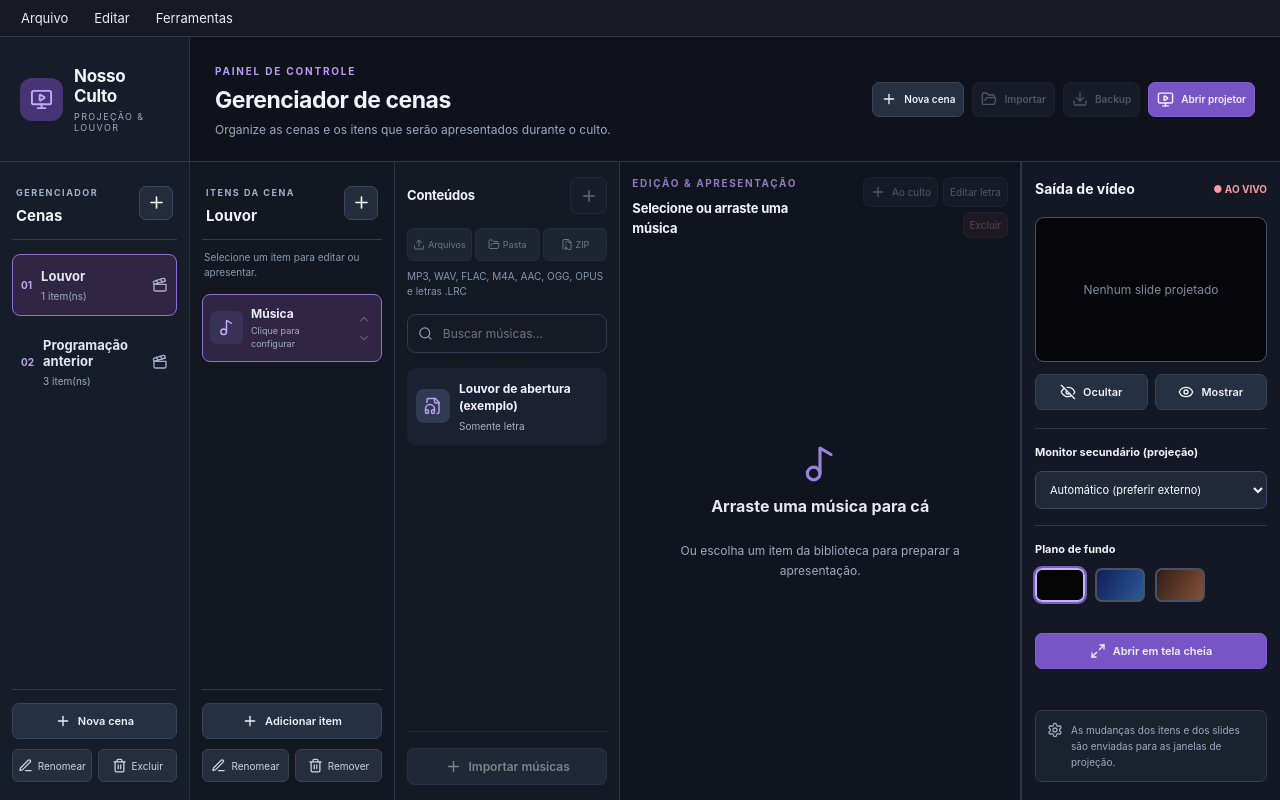
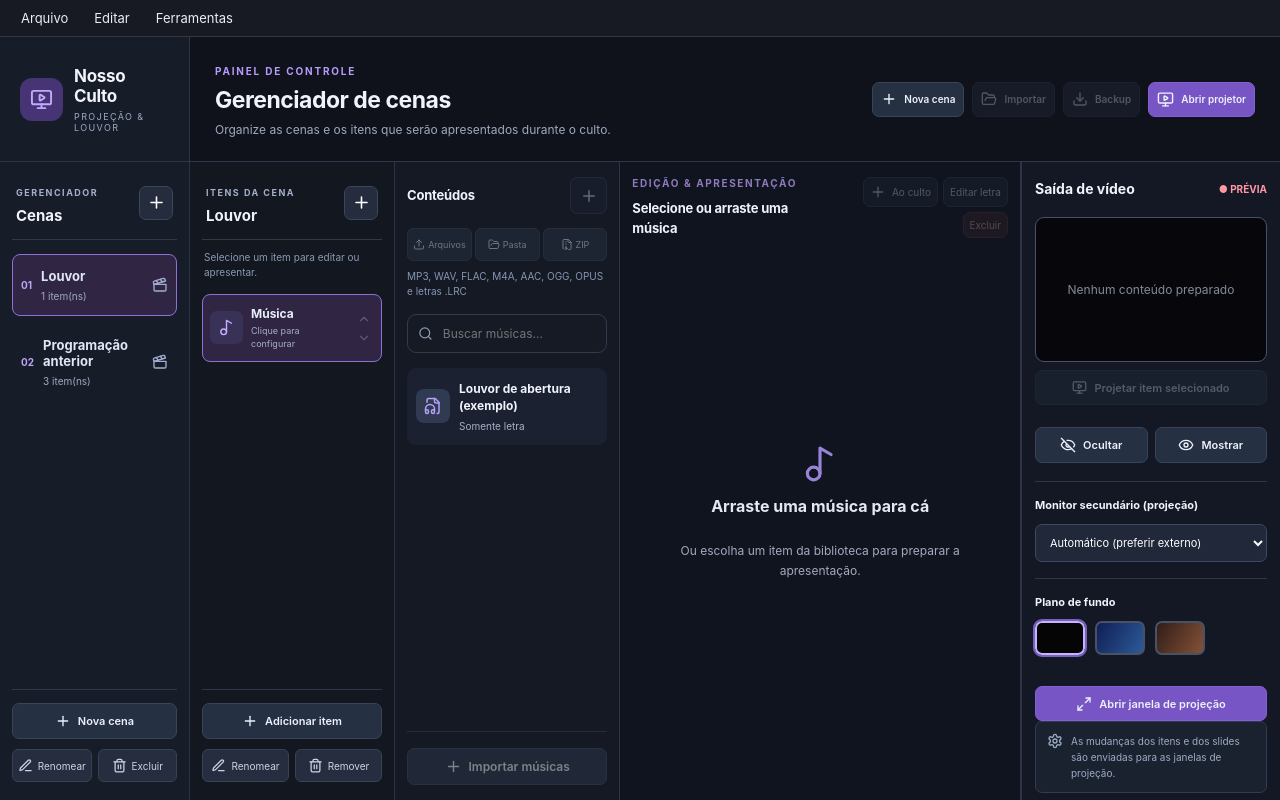
Before and after one commit to joaogentelucio/nosso-culto, a React (Vite) app: page / in a window 1280 px wide. Built offline with nearby package versions, Linux system fonts and the light colour scheme.

Commit message:
fix: preparar slides e sincronizar projeção no navegador e Electron

```diff
--- a/src/App.tsx
+++ b/src/App.tsx
@@ -10,9 +10,37 @@ import type {SavedProject,Scene,SceneItem,SceneItemType} from './scenes';
 import type {MusicItem} from './music';
 import './styles.css';
 import './scenes-layout.css';
+import './projection-fix.css';
 
 type Slide={title:string;body:string};
 type Live={slide:Slide|null;hidden:boolean;theme:'dark'|'blue'|'warm'};
+const LIVE_KEY='nosso-culto-live';
+const CHANNEL='nosso-culto-projection';
+function validLive(value:unknown):value is Live {
+ if(!value||typeof value!=='object')return false;
+ const data=value as Partial<Live>;
+ return typeof data.hidden==='boolean'&&
+   (data.theme==='dark'||data.theme==='blue'||data.theme==='warm')&&
+   (data.slide===null||Boolean(data.slide&&typeof data.slide.body==='string'&&typeof data.slide.title==='string'));
+}
+function persistedLive():Live|null {
+ try {
+   const raw=localStorage.getItem(LIVE_KEY);
+   const value:unknown=raw?JSON.parse(raw):null;
+   return validLive(value)?value:null;
+ }catch{return null;}
+}
+function initialSlide(item?:SceneItem,track?:MusicItem):Slide|null {
+ if(!item)return null;
+ if(item.type==='music'){
+   if(!track)return null;
+   const firstCue=track.cues?.find(c=>c.text.trim());
+   const body=firstCue?.text?.trim()||track.content.split(/\n\s*\n/).map(s=>s.trim()).find(Boolean);
+   return body?{title:track.title,body}:null;
+ }
+ const body=item.content?.split(/\n\s*\n/).map(s=>s.trim()).find(Boolean);
+ return body?{title:item.title,body}:null;
+}
 const INITIAL_LIBRARY:MusicItem[]=[
  {id:'welcome',type:'text',title:'Boas-vindas',content:'Sejam bem-vindos ao nosso culto!\n\nQue esta reunião seja um momento de comunhão e esperança.'},
  {id:'prayer',type:'text',title:'Momento de oração',content:'Vamos nos unir em oração.\n\nEntregue a Deus suas preocupações.'},
@@ -25,21 +53,51 @@ function readBrowser():SavedProject|null{
  try{return JSON.parse(localStorage.getItem(BROWSER_KEY)||'null') as SavedProject|null;}catch{return null;}
 }
 function ProjectionPage(){
- const [live,setLive]=useState<Live>(EMPTY_LIVE);
+ const [live,setLive]=useState<Live>(()=>persistedLive()??EMPTY_LIVE);
+ const [fullscreen,setFullscreen]=useState(()=>Boolean(document.fullscreenElement));
+ const [fullscreenError,setFullscreenError]=useState('');
  useEffect(()=>{
    document.body.classList.add('projector-body');
-   const stop=window.desktop?.onProjectionChange(setLive);
-   void window.desktop?.getProjectionState().then(setLive).catch(()=>{});
-   const channel=new BroadcastChannel('nosso-culto-projection');
-   channel.onmessage=(event:MessageEvent<Live>)=>setLive(event.data);
-   const storage=(event:StorageEvent)=>{if(event.key==='nosso-culto-live'&&event.newValue)try{setLive(JSON.parse(event.newValue));}catch{}};
-   window.addEventListener('storage',storage);
-   return ()=>{document.body.classList.remove('projector-body');stop?.();channel.close();window.removeEventListener('storage',storage);};
+   const apply=(value:unknown)=>{if(validLive(value))setLive(value);};
+   const stop=window.desktop?.onProjectionChange(apply);
+   void window.desktop?.getProjectionState().then(apply).catch(()=>{});
+   // Recover state sent before the new projection window mounted.
+   const latest=persistedLive();if(latest&&!window.desktop)setLive(latest);
+   const channel=new BroadcastChannel(CHANNEL);
+   channel.onmessage=(event:MessageEvent<unknown>)=>{
+     const message=event.data;
+     if(message&&typeof message==='object'&&'type' in message&&message.type==='live-state'&&'value' in message)
+       apply(message.value);
+     else apply(message);
+   };
+   channel.postMessage({type:'request-state'});
+   const onStorage=(event:StorageEvent)=>{if(event.key===LIVE_KEY){const current=persistedLive();if(current)setLive(current);}};
+   const onFullscreen=()=>setFullscreen(Boolean(document.fullscreenElement));
+   window.addEventListener('storage',onStorage);
+   document.addEventListener('fullscreenchange',onFullscreen);
+   return ()=>{
+     document.body.classList.remove('projector-body');stop?.();channel.close();
+     window.removeEventListener('storage',onStorage);
+     document.removeEventListener('fullscreenchange',onFullscreen);
+   };
  },[]);
+ async function enterFullscreen(){
+   try{setFullscreenError('');await document.documentElement.requestFullscreen();}
+   catch(error){setFullscreenError('O navegador bloqueou a tela cheia. Use F11 para maximizar esta janela. '+String(error));}
+ }
  const isSupport=new URLSearchParams(location.search).get('projection')==='support';
  return <div className={'projection projection--'+live.theme}>
    {isSupport&&<div className="projection__support-heading">MONITOR DE APOIO</div>}
-   {!live.hidden&&live.slide&&<div className="projection__text">{live.slide.body.split('\n').map((line,index)=><div key={index}>{line||'\u00a0'}</div>)}</div>}
+   {!live.hidden&&live.slide
+     ?<div className="projection__text">{live.slide.body.split('\n').map((line,index)=><div key={index}>{line||'\u00a0'}</div>)}</div>
+     :!live.hidden&&<div className="projection__empty">
+        <strong>Nenhum conteúdo preparado</strong>
+        <span>Digite o texto ou selecione uma música no painel de controle e envie um slide para a projeção.</span>
+      </div>}
+   {!window.desktop&&!fullscreen&&<div className="projection__browser-tools">
+      <button onClick={()=>void enterFullscreen()}><Maximize2 size={16}/> Entrar em tela cheia</button>
+      {fullscreenError&&<small>{fullscreenError}</small>}
+   </div>}
  </div>;
 }
 function AppButton({children,onClick,disabled,primary=false,title}:{
@@ -58,6 +116,10 @@ function TextWorkspace({item,onUpdate,onProject}:{
      <textarea value={item.content??''} onChange={e=>onUpdate({...item,content:e.target.value})} placeholder={item.type==='bible'?'Ex.: João 3:16\n\nPorque Deus amou o mundo...':'Escreva o conteúdo aqui. Separe slides com uma linha vazia.'} rows={8}/>
    </label>
    <p>As alterações são salvas automaticamente. Separe os slides com uma linha vazia.</p>
+   <p className="scene-editor-help"><strong>Importante:</strong> o texto cinza dentro do campo é apenas um exemplo. Digite o versículo ou texto para que ele possa ser projetado.</p>
+   <button type="button" className="scene-project-first" onClick={()=>sections[0]&&onProject(sections[0])} disabled={!sections.length}>
+     <MonitorPlay size={16}/> Projetar primeiro slide
+   </button>
    {item.type==='bible'&&<p className="scene-bible-note">A integração com traduções bíblicas licenciadas ainda não está disponível. Você pode preparar versículos manualmente.</p>}
    <div className="scene-text-slides">
      {sections.map((part,index)=><button key={index} onClick={()=>onProject(part)}>
@@ -78,7 +140,7 @@ function ControlPage(){
  const [musicSearch,setMusicSearch]=useState('');
  const [preferences,setPreferences]=useState<AppPreferences>(()=>loadPreferences());
  const [displays,setDisplays]=useState<DisplayDevice[]>([]);
- const [live,setLive]=useState<Live>(()=>({...EMPTY_LIVE,theme:preferences.projectionTheme}));
+ const [live,setLive]=useState<Live>(()=>persistedLive()??({...EMPTY_LIVE,theme:preferences.projectionTheme}));
  const [notice,setNotice]=useState('');
  const [modal,setModal]=useState<ModalKind>(null);
  const [draftName,setDraftName]=useState('');
@@ -90,8 +152,19 @@ function ControlPage(){
  const broadcast=useCallback((state:Live)=>{
    setLive(state);
    window.desktop?.updateProjection(state);
-   try{localStorage.setItem('nosso-culto-live',JSON.stringify(state));
-     const ch=new BroadcastChannel('nosso-culto-projection');ch.postMessage(state);ch.close();}catch{}
+   try{localStorage.setItem(LIVE_KEY,JSON.stringify(state));
+     const ch=new BroadcastChannel(CHANNEL);ch.postMessage(state);ch.close();}catch{}
+ },[]);
+ // A new popup explicitly requests the last transmitted slide after mounting.
+ useEffect(()=>{
+   const channel=new BroadcastChannel(CHANNEL);
+   channel.onmessage=(event:MessageEvent<unknown>)=>{
+     const message=event.data;
+     if(message&&typeof message==='object'&&'type' in message&&message.type==='request-state'){
+       channel.postMessage({type:'live-state',value:persistedLive()??EMPTY_LIVE});
+     }
+   };
+   return ()=>channel.close();
  },[]);
  useEffect(()=>{
    document.documentElement.dataset.appTheme=preferences.appearance;
@@ -242,10 +315,32 @@ function ControlPage(){
    updateScene(scene.id,old=>({...old,items:[...old.items,song]}));
    setSceneItemId(song.id);
  }
+ function preparedSlide():Slide|null{return initialSlide(sceneItem,track);}
+ function showPreparedSlide(){
+   const slide=preparedSlide();
+   if(!slide){setNotice('Nenhum slide disponível. Digite o conteúdo do texto ou associe uma música com letra ao item.');return;}
+   broadcast({...live,slide,hidden:false});
+ }
+ function showProjection(){
+   broadcast({...live,slide:live.slide??preparedSlide(),hidden:false});
+ }
  async function openProjection(){
-   const next=preferences.startHidden?{...live,hidden:true}:live;
-   if(preferences.startHidden)broadcast(next);
-   if(!window.desktop){window.open('?projection=1','_blank','width=1280,height=720');return;}
+   const prepared=preparedSlide();
+   const next:Live={
+     ...live,
+     slide:prepared??live.slide,
+     hidden:preferences.startHidden,
+   };
+   // Save/send BEFORE opening the browser popup so the new window can load the state.
+   broadcast(next);
+   if(!prepared&&!live.slide){
+     setNotice('Projetor sem conteúdo: o texto cinza da Bíblia é apenas um exemplo. Digite os versículos ou selecione uma música com letra.');
+   }
+   if(!window.desktop){
+     const popup=window.open(location.origin+location.pathname+'?projection=1','nosso-culto-projection','width=1280,height=720');
+     if(!popup)setNotice('O navegador bloqueou a janela. Permita pop-ups neste site e tente novamente.');
+     return;
+   }
    try{await window.desktop.openProjection(preferences.monitors);window.desktop.updateProjection(next);}
    catch(e){setNotice('Não foi possível abrir o projetor: '+String(e));}
  }
@@ -285,7 +380,7 @@ function ControlPage(){
      onDelete={removeItem} onAddQueue={appendSongToScene}
      onOpenProjection={openProjection}
      onHideProjection={()=>broadcast({...live,hidden:true})}
-     onShowProjection={()=>broadcast({...live,hidden:false})}
+     onShowProjection={showProjection}
      onImport={importBackup} onExport={exportBackup}
      onExit={()=>{void window.desktop?.exitApp();}}
    />
@@ -377,11 +472,16 @@ function ControlPage(){
          {sceneItem&&!isMusic&&<TextWorkspace item={sceneItem} onUpdate={updateSceneItem} onProject={text=>projectSlide(text,sceneItem.title)}/>}
        </section>
        <section className="scene-output">
-         <div className="scene-output-heading"><h2>Saída de vídeo</h2><span>● AO VIVO</span></div>
-         <div className={'preview preview--'+live.theme}>{!live.hidden&&live.slide?<p>{live.slide.body}</p>:<span className="preview__standby">{live.hidden?'TELA PRETA':'Nenhum slide projetado'}</span>}</div>
+         <div className="scene-output-heading"><h2>Saída de vídeo</h2><span>{live.slide&&!live.hidden?'● AO VIVO':'● PRÉVIA'}</span></div>
+         <div className={'preview preview--'+live.theme}>{live.hidden
+           ?<span className="preview__standby">TELA PRETA</span>
+           :live.slide?<p>{live.slide.body}</p>
+           :preparedSlide()?<p>{preparedSlide()?.body}</p>
+           :<span className="preview__standby">Nenhum conteúdo preparado</span>}</div>
+         {sceneItem&&<AppButton onClick={showPreparedSlide} disabled={!preparedSlide()}><MonitorPlay size={15}/> Projetar item selecionado</AppButton>}
          <div className="scene-output-actions">
            <AppButton onClick={()=>broadcast({...live,hidden:true})}><EyeOff size={16}/> Ocultar</AppButton>
-           <AppButton onClick={()=>broadcast({...live,hidden:false})}><Eye size={16}/> Mostrar</AppButton>
+           <AppButton onClick={showProjection}><Eye size={16}/> Mostrar</AppButton>
          </div>
          <div className="scene-output-setting">
            <label htmlFor="scene-output-monitor">Monitor secundário (projeção)</label>
@@ -395,7 +495,7 @@ function ControlPage(){
            <label>Plano de fundo</label>
            <div className="themes">{(['dark','blue','warm'] as const).map(v=><button key={v} title={'Tema '+v} className={'theme theme--'+v+(live.theme===v?' chosen':'')} onClick={()=>{void applyPreferences({...preferences,projectionTheme:v});}}/>)}</div>
          </div>
-         <AppButton onClick={openProjection} primary><Maximize2 size={16}/> Abrir em tela cheia</AppButton>
+         <AppButton onClick={openProjection} primary><Maximize2 size={16}/> {window.desktop?'Abrir em tela cheia':'Abrir janela de projeção'}</AppButton>
          <div className="scene-output-help"><Settings size={16}/><span>As mudanças dos itens e dos slides são enviadas para as janelas de projeção.</span></div>
        </section>
      </div>
--- /dev/null
+++ b/src/projection-fix.css
@@ -0,0 +1,16 @@
+
+/* Browser projection controls and clear empty-state feedback. */
+.projection__empty{max-width:min(660px,85vw);display:flex;flex-direction:column;align-items:center;text-align:center;gap:14px;color:#d6dcf0;opacity:.9}
+.projection__empty strong{font-size:clamp(21px,2.2vw,38px);font-weight:700}
+.projection__empty span{font-size:clamp(13px,1.1vw,18px);line-height:1.6;color:#a8b4cc}
+.projection__browser-tools{position:fixed;z-index:25;bottom:20px;right:20px;display:flex;align-items:flex-end;gap:8px;flex-direction:column;max-width:min(430px,80vw)}
+.projection__browser-tools button{background:#252b39;border:1px solid #4e5b75;border-radius:7px;padding:12px 16px;color:#f2f4fa;display:flex;align-items:center;gap:10px;font-size:13px;font-weight:600;box-shadow:0 6px 26px #0008}
+.projection__browser-tools button:hover{background:#3a4b65}
+.projection__browser-tools small{color:#ffe2c8;background:#302735;border-radius:6px;padding:8px;font-size:11px}
+.scene-editor-help{background:#27253a;border:1px solid #494064;border-radius:7px;padding:10px 12px;color:#d8c9fb!important;font-size:11px;line-height:1.6}
+.scene-project-first{align-self:flex-start;display:inline-flex;gap:8px;align-items:center;border:1px solid #7457bf;background:#6950b0;color:white;border-radius:7px;padding:11px 14px;font-size:12px;font-weight:700}
+.scene-project-first:hover:not(:disabled){background:#8064cd}
+.scene-project-first:disabled{opacity:.35;cursor:not-allowed}
+.scene-output>.scene-button:not(.scene-button-primary){width:100%;margin:8px 0 10px}
+html[data-app-theme=light] .scene-editor-help{background:#ede5fc;color:#4f367b!important}
+@media(max-width:750px){.projection__browser-tools{bottom:12px;right:12px}}
```
Also changed, not shown: 1 other file (tests, documents, lock files or other folders).
